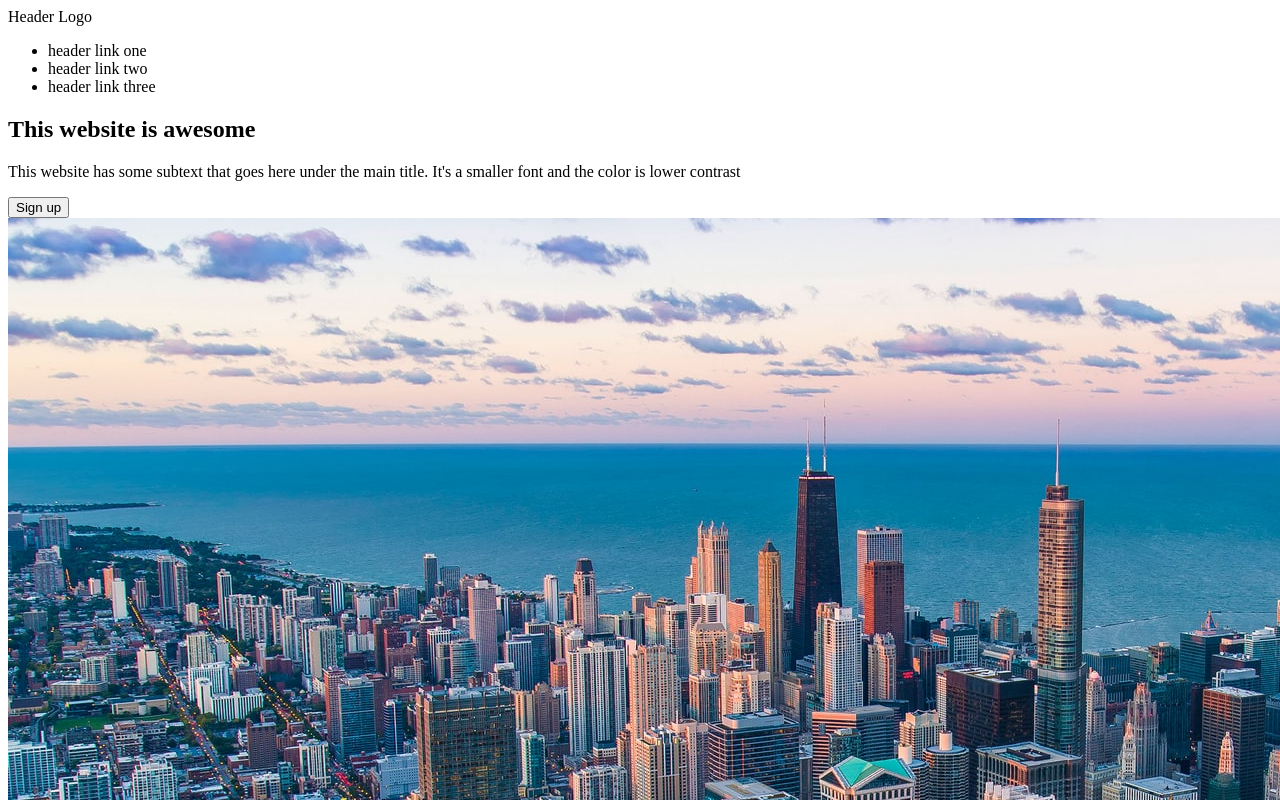
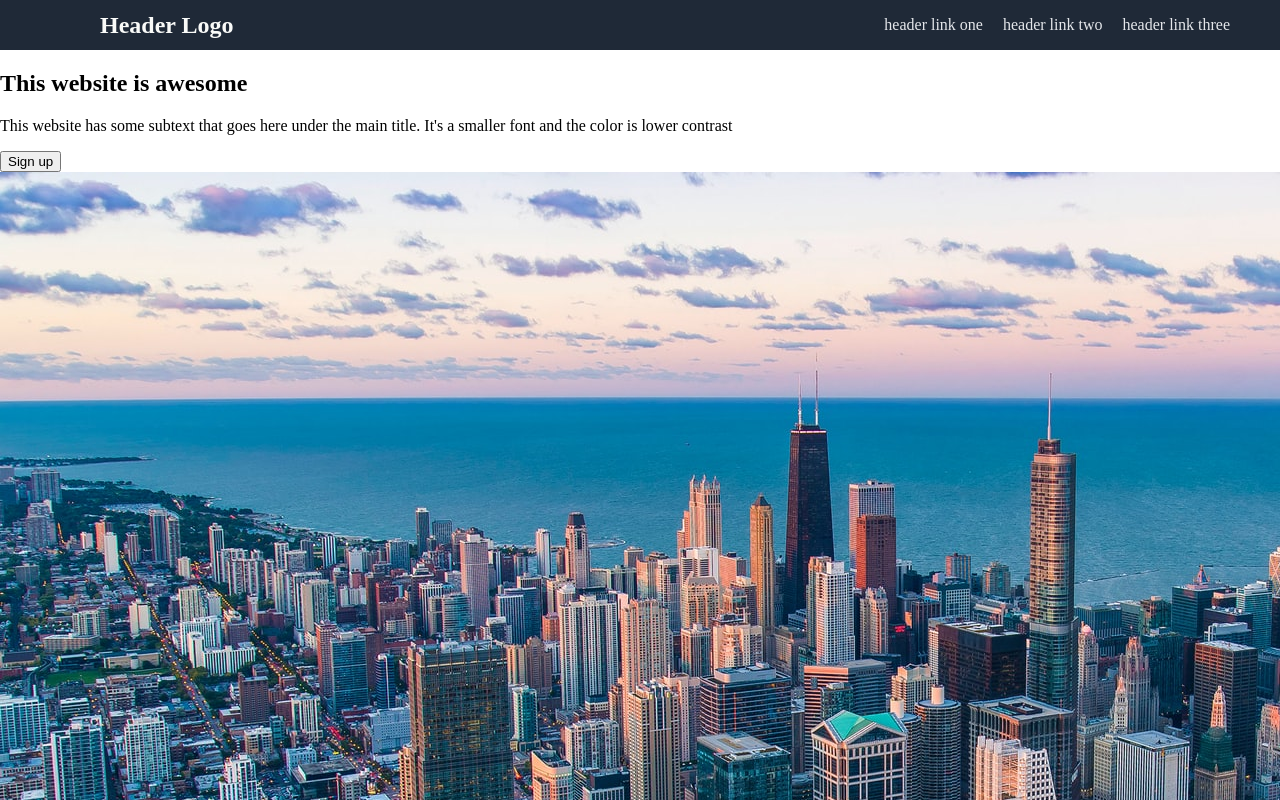
Before and after one commit to CWJ87/landing-page, a plain HTML site: page index.html in a window 1280 px wide. Shown: the top 800 px of the page. Drawn offline with Linux system fonts and the light colour scheme.

Commit message:
Set and Style the Page Header
Following the colors and font styles design, set the page's header

```diff
--- a/index.html
+++ b/index.html
@@ -33,6 +33,7 @@
     </div>
 
     <div class="random-info">
+        <h2>Some random information.</h2>
         <div>
             <img src="images/chicago-bean.jpg" alt="chicago bean">
             <p>this is some subtext under an illustration or image</p>
--- a/styles.css
+++ b/styles.css
@@ -0,0 +1,38 @@
+body{
+    display: flex;
+    flex-direction: column;
+    margin: 0;
+    padding: 0;
+}
+
+header{
+    display: flex;
+    align-items: center;
+}
+
+.logo{
+    font-size: 24px;
+    color: #f9faf8;
+    font-weight:bolder;
+    padding-left: 100px;
+    flex: 1;
+}
+
+.links{
+    flex: 1;
+    display: flex;
+    justify-content: end;
+    padding-right: 50px;
+}
+
+ul{
+    list-style: none;
+    display: flex;
+    gap: 20px;
+    color: #e5e7eb;
+}
+
+header,
+footer{
+    background-color: #1f2937;
+}
```
